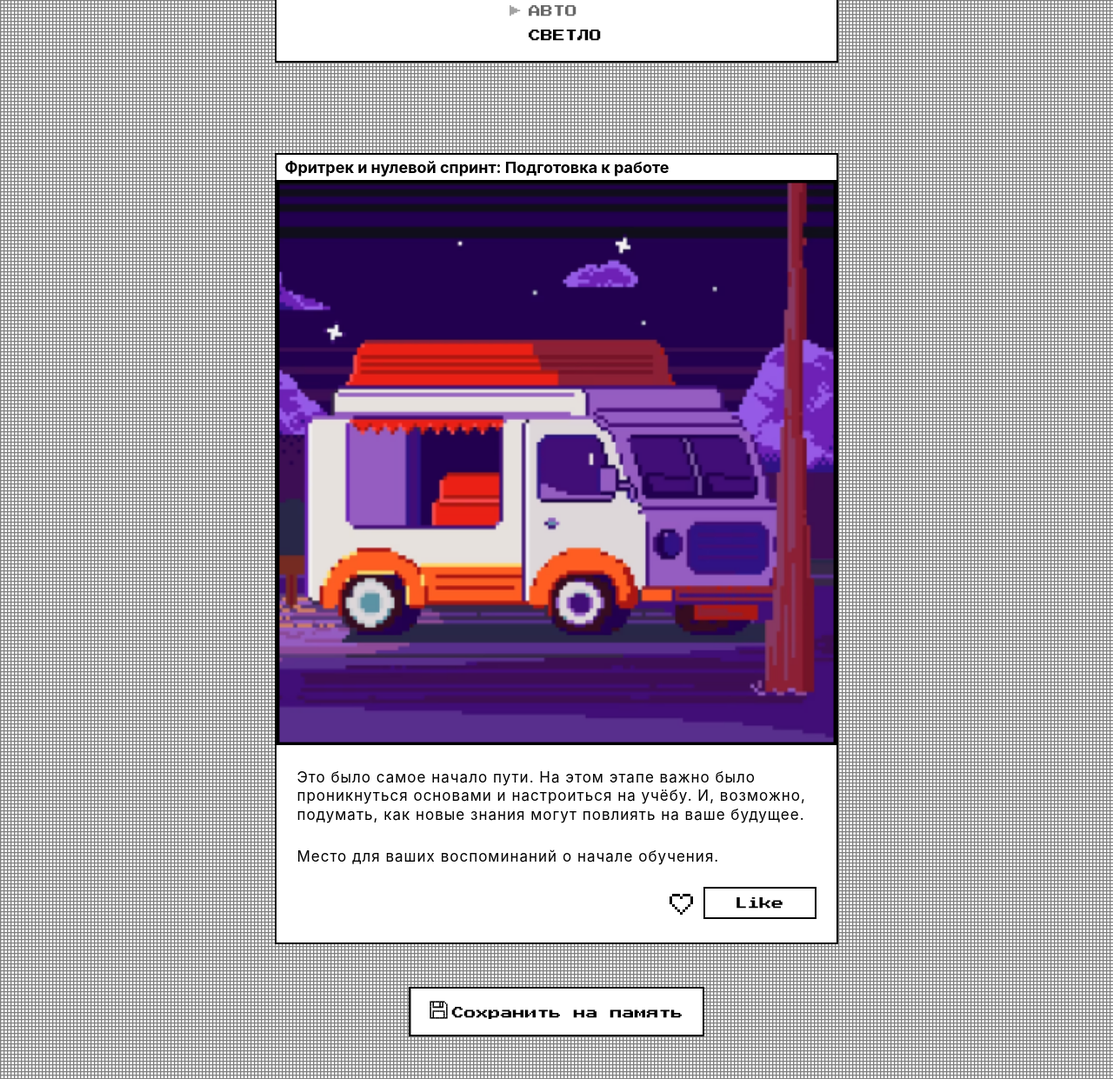
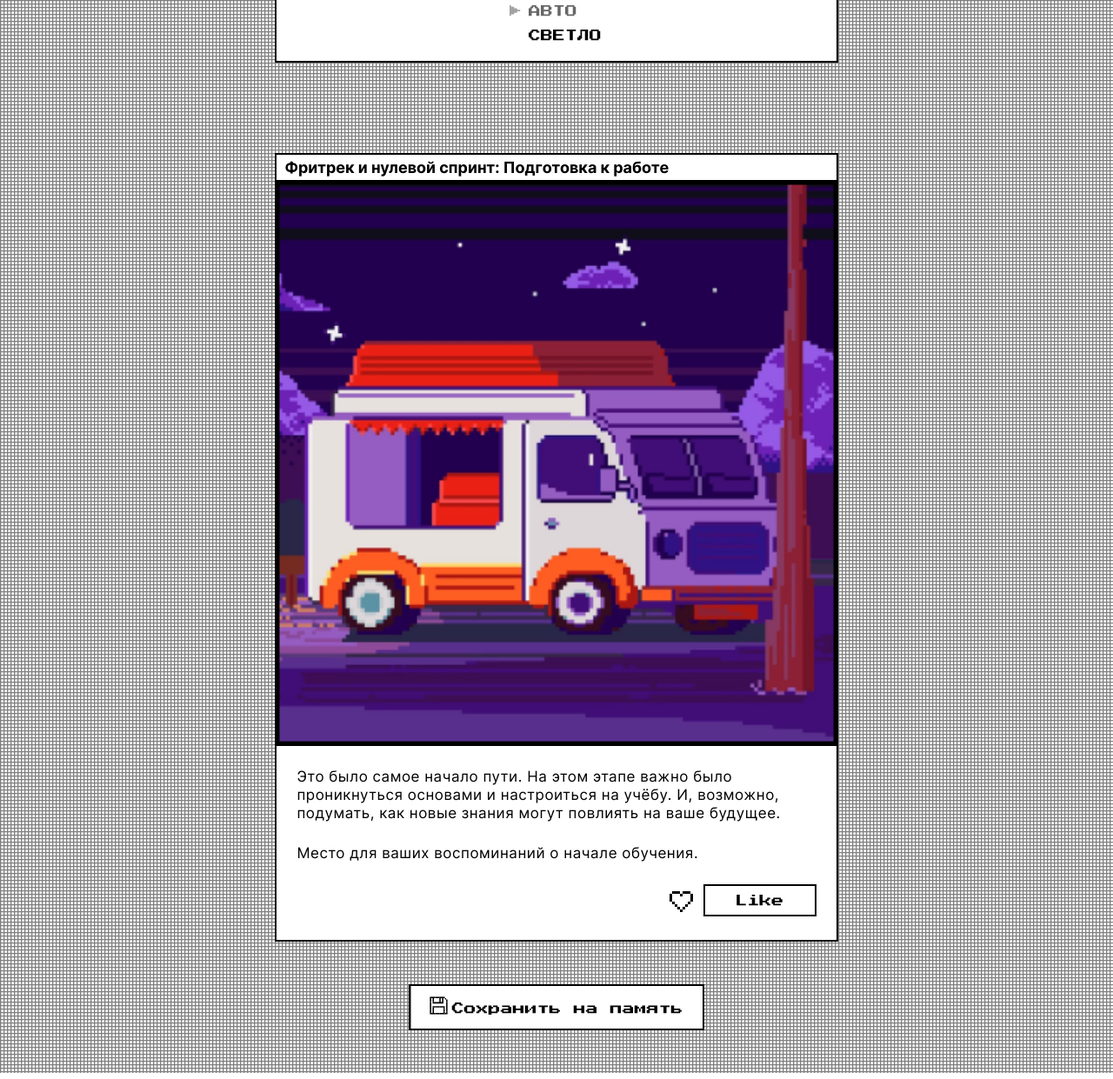
Before and after one commit to AlinaLyubeznova/zakrivayuschiy-teg, a plain HTML site: page index.html in a window 1280 px wide. Shown: the part 388-1629 px from the top of the page at 87% size. Drawn offline with Linux system fonts and the light colour scheme.

Commit message:
Исправлены замечания

```diff
--- a/fonts/fonts.css
+++ b/fonts/fonts.css
@@ -4,8 +4,8 @@
   font-display: swap;
   src:
     local('Inter'),
-    url(./Inter-Variable.woff2) format(woff2 supports variations),
-    url(./Inter-Variable.woff2) format(woff2-variations);
+    url(./Inter-Variable.woff2) format('woff2 supports variations'),
+    url(./Inter-Variable.woff2) format('woff2-variations');
   font-weight: 400 785;
 }
 
@@ -14,6 +14,6 @@
   font-display: swap;
   src:
     local('PressStart2P'),
-    url(./PressStart2P-Regular.woff) format(woff);
+    url(./PressStart2P-Regular.woff) format('woff');
   font-weight: 400;
 }
--- a/index.html
+++ b/index.html
@@ -3,7 +3,7 @@
   <head>
     <meta charset="UTF-8">
     <meta name="viewport" content="width=device-width, initial-scale=1.0">
-    <meta name="color-scheme" content="dark light">
+    <meta name="color-scheme" content="light dark">
     <title>Закрывающий тег</title>
     <link rel="stylesheet" href="./fonts/fonts.css">
     <link rel="stylesheet" href="./styles/variables.css">
@@ -17,8 +17,8 @@
   </head>
   <body class="page">
     <header class="header">
-      <h1 class="header__title">&lt;/HTML&gt;</h1>
-      <h2 class="header__subtitle">закрывающий тег</h2>
+      <a class="header__title-logo">&lt;/HTML&gt;</a>
+      <h1 class="header__subtitle">закрывающий тег</h1>
       <nav class="theme-menu header__theme-menu">
         <!-- Не меняйте разметку этого списка, иначе скрипты перестанут работать -->
         <ul class="theme-menu__list">
@@ -47,7 +47,7 @@
     </header>
     <main>
       <section class="card">
-        <h3 class="card__title">Фритрек и нулевой спринт: Подготовка к работе</h3>
+        <h2 class="card__title">Фритрек и нулевой спринт: Подготовка к работе</h2>
         <img
         src="./images/image-car.png"
         alt="Изображение белого автобуса на фиолетовом фоне"
--- a/styles/style.css
+++ b/styles/style.css
@@ -32,7 +32,7 @@
 
 .header {
   color: var(--accent-color);
-  font-family: var(--accent-font);
+  font-family: var(--accent-font), fantasy;
   font-weight: var(--card-text-font-weight);
   background-color: var(--bg-color);
   padding-block-start: clamp(7.5rem, 1.502vw + 7.148rem, 8.5rem);
@@ -44,7 +44,8 @@
   border: 2px solid var(--accent-color);
 }
 
-.header__title {
+.header__title-logo {
+  display: block;
   font-size: clamp(3.0625rem, 2.7104rem + 1.5023vw, 4.0625rem);
   padding-block-end: 20px;
 }
@@ -132,39 +133,43 @@
   color: var(--accent-color);
   inline-size: clamp(23.188rem, 30.516vw + 16.035rem, 43.5rem);
   border: 2px solid var(--accent-color);
+  display: flex;
+  flex-direction: column;
 }
 
 .card__title {
+  font-variation-settings: 'wght' var(--card-title-font-weight);
   font-size: 18px;
-  font-weight: var(--card-title-font-weight);
   padding-inline: 9px;
   padding-block: 4px;
+  border-block-end: 2px solid var(--accent-color);
 }
 
 .card__image {
   inline-size: 100%;
-  block-size: clamp(23.375rem, 30.516vw + 16.223rem, 43.688rem);
+  block-size: clamp(23.188rem, 30.516vw + 16.035rem, 43.5rem);
 }
 
 .card__text {
   font-size: 17px;
-  letter-spacing: 1px;
+  letter-spacing: 0.5px;
   line-height: 1.25;
-  padding: 23px 28px 0 23px;
+  padding: 25px 28px 0 23px;
   display: flex;
   flex-direction: column;
-  gap: 27px;
+  gap: 24px;
+  border-block-start: 2px solid var(--accent-color);
 }
 
 .card__buttons {
-  padding: 24px 23px 20px 26px;
+  padding: 25px 23px 20px 26px;
   display: flex;
   justify-content: end;
   gap: 4px;
 }
 
 .button__text {
-  font-family: var(--accent-font);
+  font-family: var(--accent-font), fantasy;
   font-size: 14px;
   line-height: 0.9;
   position: relative;
@@ -197,10 +202,11 @@
 .card__like-button {
   background-color: transparent;
   border: 2px solid var(--accent-color);
-  padding: 8px 35px;
+  padding: 8px 0;
   position: relative;
   overflow: hidden;
   block-size: 37px;
+  inline-size: 130px;
 }
 
 .card__like-button::after {
@@ -221,7 +227,7 @@
 .card__save-button {
   background-color: var(--bg-color);
   border: 2px solid var(--accent-color);
-  padding: 14px 22px;
+  padding: 12px 22px;
   margin-block: 49px;
   position: relative;
   overflow: hidden;
--- a/styles/themes.css
+++ b/styles/themes.css
@@ -25,7 +25,7 @@
   --heart-fill-color: #f00;
 }
 
-@media (prefers-color-theme: dark) {
+@media (prefers-color-scheme: dark) {
   :root {
     --bg-color: #000;
     --accent-color: #00cc14;
--- a/styles/variables.css
+++ b/styles/variables.css
@@ -2,7 +2,7 @@
 
 :root {
   --main-font: 'Inter', sans-serif;
-  --accent-font: 'PressStart2P', sans-serif;
+  --accent-font: 'PressStart2P', fantasy;
   --card-text-font-weight: 400;
   --card-title-font-weight: 700;
   --bg-color: #fff;
```
Also changed, not shown: svg/favicon.svg.
